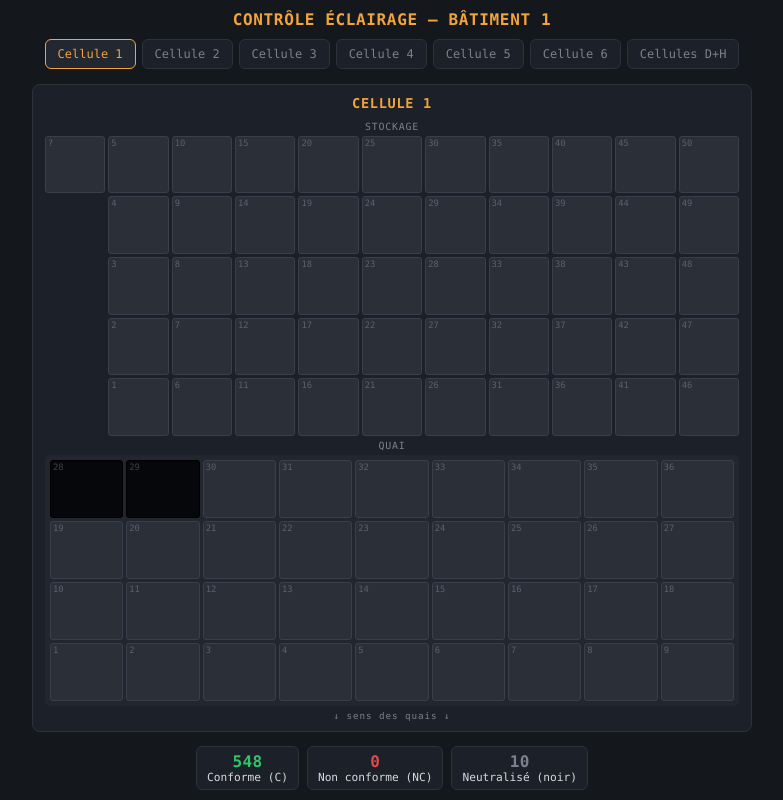
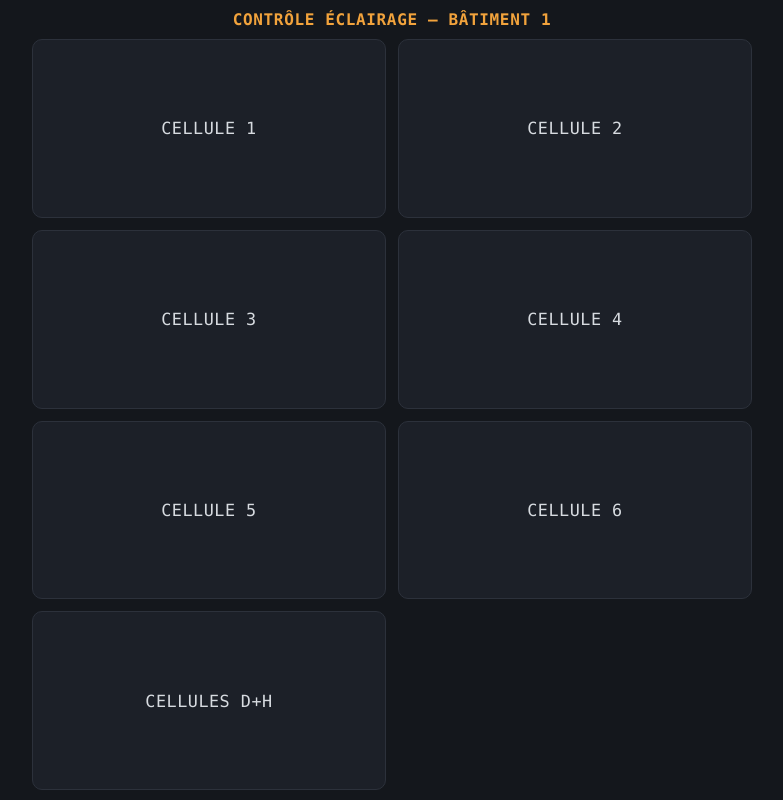
Before and after one commit to ded0um/test, a plain HTML site: page index.html in a window 1280 px wide. Shown: the whole page, without its empty margins (248-1031 px from the left). Drawn offline with Linux system fonts and the light colour scheme.

Commit message:
Update index.html

```diff
--- a/index.html
+++ b/index.html
@@ -48,32 +48,50 @@
     text-align:center;
   }
 
-  /* Onglets */
-  .onglets{
-    flex:0 0 auto;
+  /* Écran d'accueil : choix de la cellule */
+  .accueil{
+    flex:1 1 auto;
+    min-height:0;
+    display:grid;
+    grid-template-columns:repeat(2, 1fr);
+    grid-auto-rows:1fr;
+    gap:12px;
+  }
+  .bouton-accueil{
+    background:var(--panel);
+    border:1px solid var(--panel-border);
+    border-radius:10px;
+    color:var(--ink);
+    font-family:inherit;
+    font-size:1.05rem;
+    letter-spacing:0.03em;
+    text-transform:uppercase;
+    cursor:pointer;
     display:flex;
-    flex-wrap:wrap;
-    gap:6px;
-    margin-bottom:10px;
+    align-items:center;
     justify-content:center;
   }
-  .onglet{
+  .bouton-accueil:hover, .bouton-accueil:active{
+    border-color:var(--accent);
+    color:var(--accent);
+  }
+
+  /* Bouton retour, superposé en haut à gauche de la vue plein écran */
+  .retour{
+    position:absolute;
+    top:6px;
+    left:6px;
+    z-index:5;
     background:var(--panel);
     border:1px solid var(--panel-border);
     color:var(--muted);
     font-family:inherit;
-    font-size:0.75rem;
-    padding:7px 12px;
+    font-size:0.7rem;
+    padding:6px 10px;
     border-radius:6px;
     cursor:pointer;
-    white-space:nowrap;
-    flex:0 0 auto;
   }
-  .onglet.actif{
-    color:var(--accent);
-    border-color:var(--accent);
-    background:#23272f;
-  }
+  .retour:hover{color:var(--accent);border-color:var(--accent);}
 
   /* Zone du plan : occupe tout l'espace restant */
   .zone-plan{
@@ -82,6 +100,7 @@
     display:flex;
     justify-content:center;
     align-items:center;
+    position:relative;
   }
   #cellules{
     width:100%;
@@ -215,13 +234,14 @@
 
   <h1>Contrôle éclairage — Bâtiment 1</h1>
 
-  <div class="onglets" id="onglets"></div>
+  <div class="accueil" id="accueil"></div>
 
-  <div class="zone-plan">
+  <div class="zone-plan" id="zonePlan" style="display:none;">
+    <button id="btnRetour" class="retour">← Cellules</button>
     <div id="cellules"></div>
   </div>
 
-  <div class="stats">
+  <div class="stats" id="statsBar" style="display:none;">
     <div class="stat ok"><b id="cptC">0</b>Conforme (C)</div>
     <div class="stat nok"><b id="cptNC">0</b>Non conforme (NC)</div>
     <div class="stat off"><b id="cptHS">0</b>Neutralisé (noir)</div>
@@ -309,19 +329,33 @@ function creerGrilleQuai(cols, rows, extraDroite){
 }
 
 const conteneurCellules = document.getElementById('cellules');
-const conteneurOnglets = document.getElementById('onglets');
+const conteneurAccueil = document.getElementById('accueil');
+const zonePlan = document.getElementById('zonePlan');
+const accueil = document.getElementById('accueil');
 
-function ajouterOnglet(id, libelle, estPremier){
-  const onglet = document.createElement('button');
-  onglet.className = 'onglet' + (estPremier ? ' actif' : '');
-  onglet.textContent = libelle;
-  onglet.addEventListener('click', ()=>{
-    document.querySelectorAll('.cellule').forEach(c=>c.classList.remove('actif'));
-    document.querySelectorAll('.onglet').forEach(o=>o.classList.remove('actif'));
-    document.getElementById('cellule-'+id).classList.add('actif');
-    onglet.classList.add('actif');
-  });
-  conteneurOnglets.appendChild(onglet);
+const statsBar = document.getElementById('statsBar');
+
+function afficherCellule(id){
+  accueil.style.display = 'none';
+  zonePlan.style.display = 'flex';
+  statsBar.style.display = 'flex';
+  document.querySelectorAll('.cellule').forEach(c=>c.classList.remove('actif'));
+  document.getElementById('cellule-'+id).classList.add('actif');
+  ajusterTaille();
+}
+
+document.getElementById('btnRetour').addEventListener('click', ()=>{
+  zonePlan.style.display = 'none';
+  statsBar.style.display = 'none';
+  accueil.style.display = 'grid';
+});
+
+function ajouterBoutonAccueil(id, libelle){
+  const bouton = document.createElement('button');
+  bouton.className = 'bouton-accueil';
+  bouton.textContent = libelle;
+  bouton.addEventListener('click', ()=> afficherCellule(id));
+  conteneurAccueil.appendChild(bouton);
 }
 
 // Cellules 1 à 6 : stockage 10x5 + quai 9x4
@@ -330,7 +364,6 @@ definitionsCellules.forEach((id, index)=>{
   const cell = document.createElement('div');
   cell.className = 'cellule';
   cell.id = 'cellule-' + id;
-  if(index===0) cell.classList.add('actif');
 
   const titre = document.createElement('h2');
   titre.textContent = 'Cellule ' + id;
@@ -354,7 +387,7 @@ definitionsCellules.forEach((id, index)=>{
   cell.appendChild(flux);
 
   conteneurCellules.appendChild(cell);
-  ajouterOnglet(id, 'Cellule ' + id, index===0);
+  ajouterBoutonAccueil(id, 'Cellule ' + id);
 });
 
 // Cellule D+H réunies : deux grilles stockage 10x2, pas de quai
@@ -389,7 +422,7 @@ remplissage.style.flex = '5 1 0';
 cellDH.appendChild(remplissage);
 
 conteneurCellules.appendChild(cellDH);
-ajouterOnglet('DH', 'Cellules D+H', false);
+ajouterBoutonAccueil('DH', 'Cellules D+H');
 
 function updateStats(){
   const total = { c:0, nc:0, hs:0 };
@@ -441,7 +474,12 @@ function ajusterTaille(){
   const w = conteneur.clientWidth;
   const h = conteneur.clientHeight;
   let cibleW, cibleH;
-  if (w / h > RATIO){
+  if (w <= h){
+    // Portrait (usage principal sur téléphone) : on remplit tout l'espace disponible
+    cibleW = w;
+    cibleH = h;
+  } else if (w / h > RATIO){
+    // Paysage très large : on limite la largeur pour éviter l'écrasement
     cibleH = h;
     cibleW = h * RATIO;
   } else {
```
